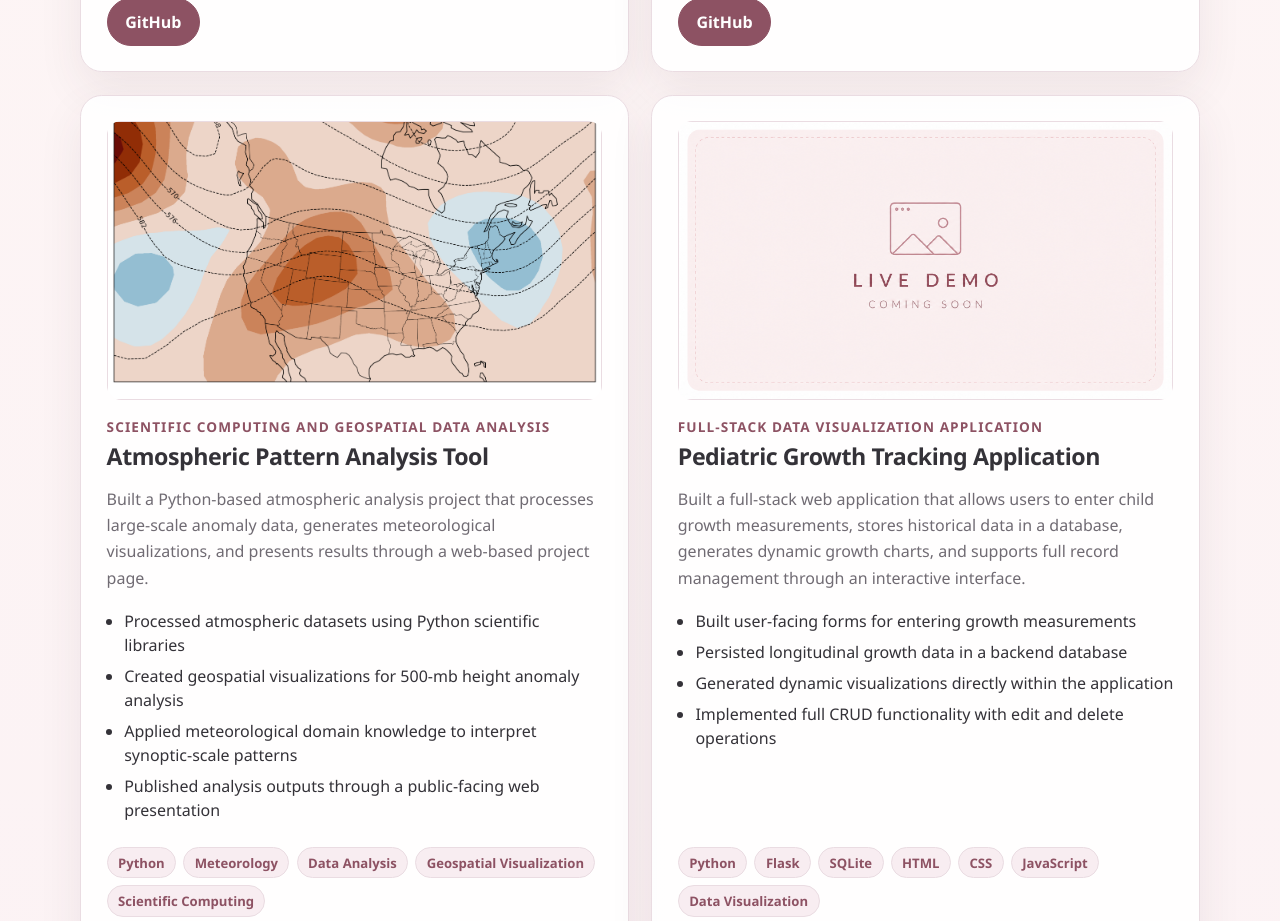
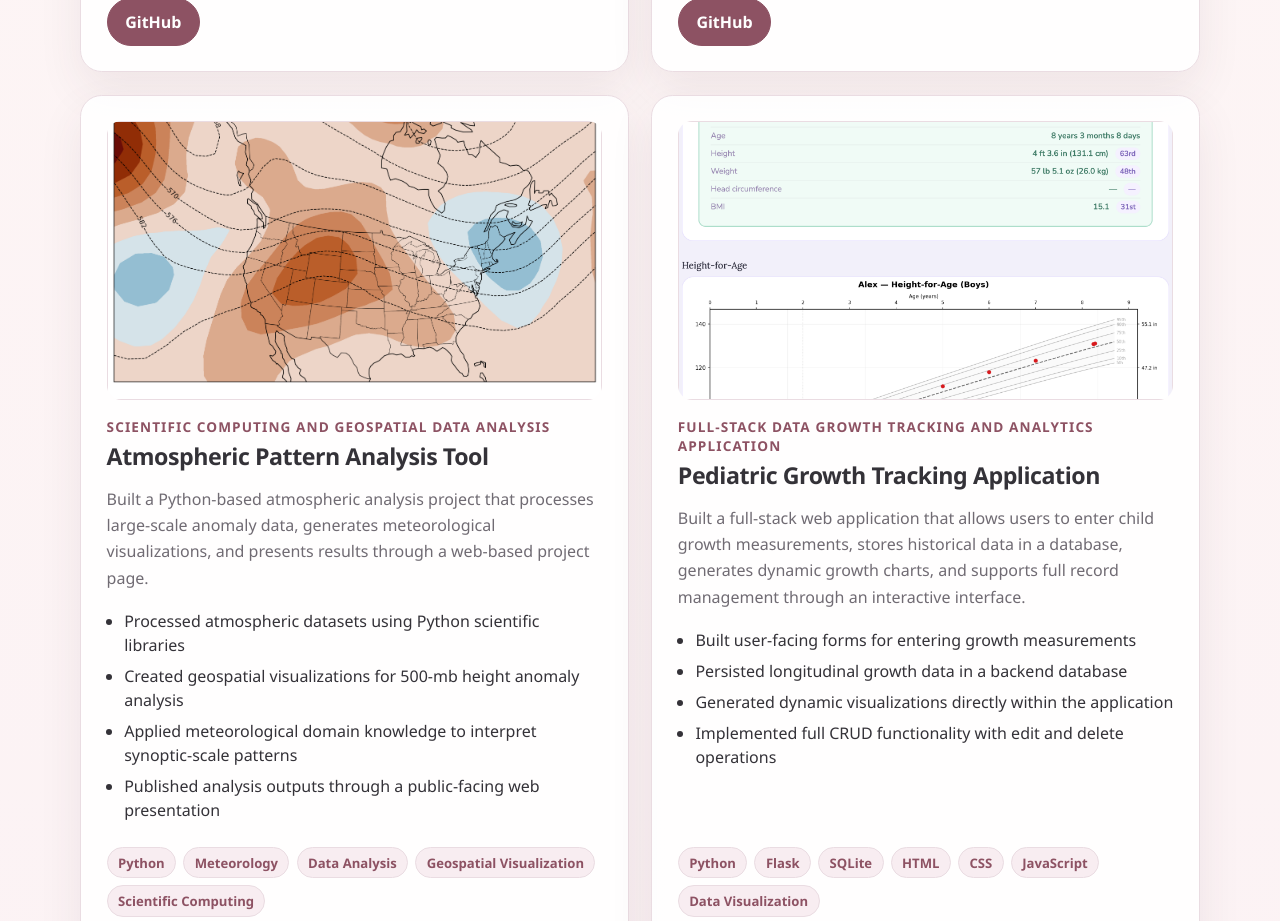
Before and after one commit to briannemg/portfolio, a React (Vite) app: page / in a window 1280 px wide. Shown: the part 2280-3201 px from the top of the page. Built offline with nearby package versions, Linux system fonts and the light colour scheme.

Commit message:
feat: add deployed growth tracker demo and portfolio screenshot

```diff
--- a/src/data/projects.js
+++ b/src/data/projects.js
@@ -55,7 +55,7 @@ export const featuredProjects = [
   },
   {
     title: "Pediatric Growth Tracking Application",
-    subtitle: "Full-stack data visualization application",
+    subtitle: "Full-stack data growth tracking and analytics application",
     description:
       "Built a full-stack web application that allows users to enter child growth measurements, stores historical data in a database, generates dynamic growth charts, and supports full record management through an interactive interface.",
     highlights: [
@@ -75,7 +75,7 @@ export const featuredProjects = [
     ],
     repoUrl: "https://github.com/briannemg/kids-growth-charts",
     demoUrl: "https://kids-growth-charts.onrender.com/",
-    image: "/images/placeholder.png",
+    image: "/images/growth-tracker-demo.png",
   },
 ];
 
```
Also changed, not shown: public/images/growth-tracker-demo.png (added).
